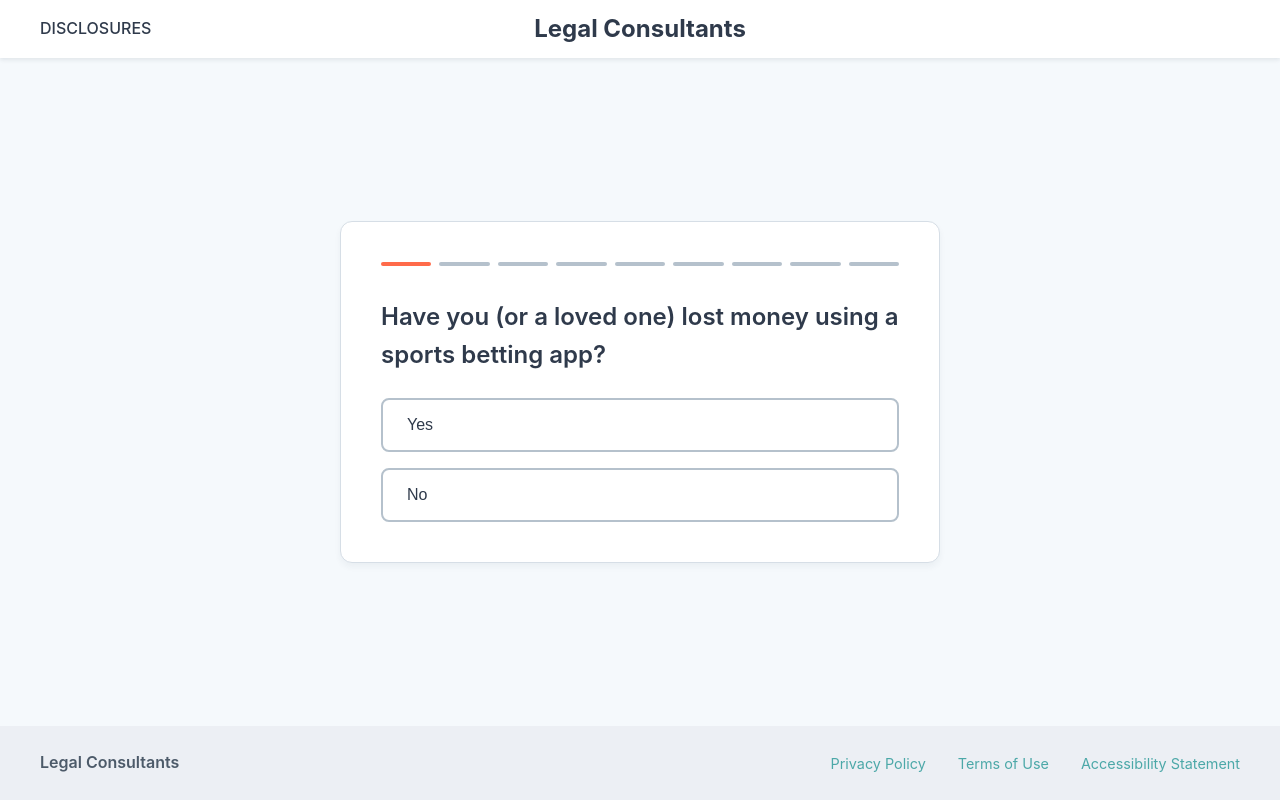
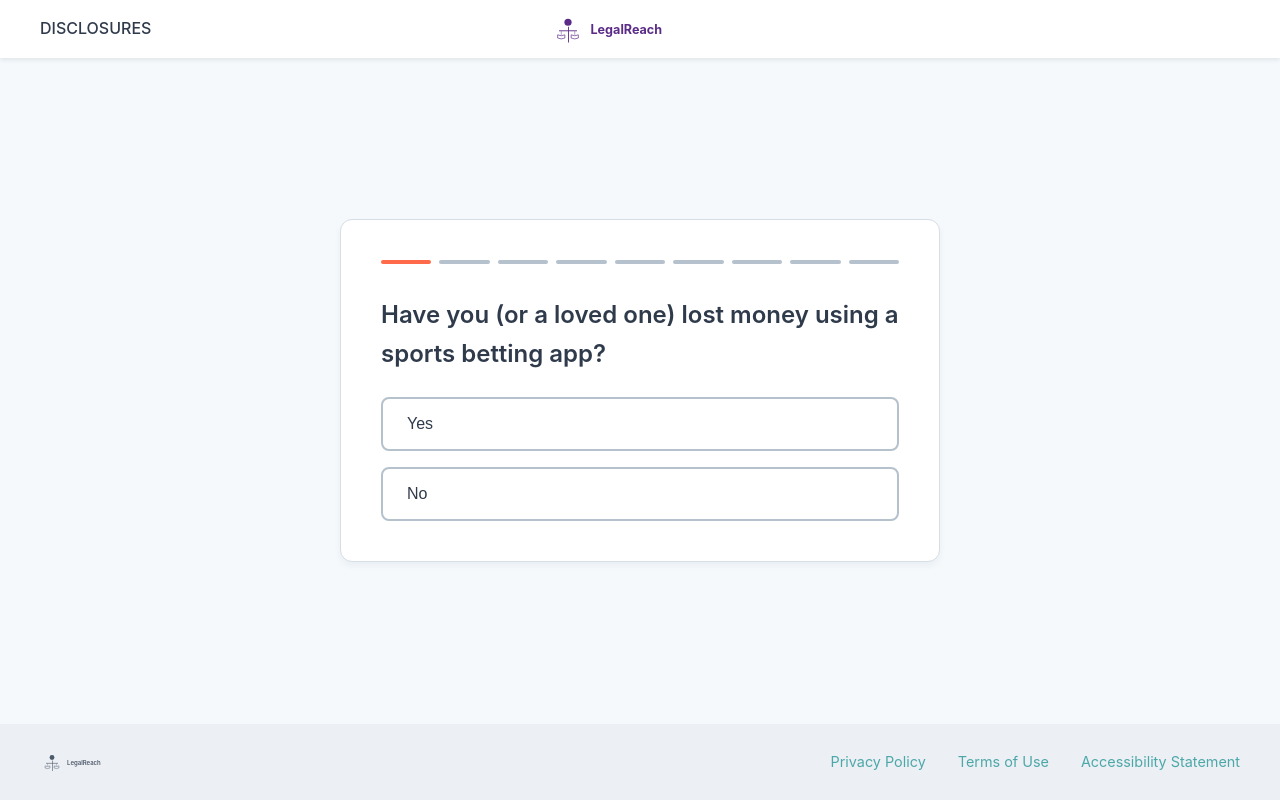
Before and after one commit to xgarrettx/legal-mass-tort-lead-gen, a Next.js app: page / in a window 1280 px wide. Built offline with nearby package versions, Linux system fonts and the light colour scheme.

Commit message:
update header and footer with logo

```diff
--- a/src/app/globals.css
+++ b/src/app/globals.css
@@ -53,12 +53,38 @@ body {
 }
 
 .logo {
-  font-size: 1.5rem;
-  font-weight: 700;
-  color: var(--color-text);
   position: absolute;
   left: 50%;
   transform: translateX(-50%);
+  display: flex;
+  align-items: center;
+}
+
+.logo-svg {
+  height: 40px;
+  width: auto;
+}
+
+.logo-text {
+  font-family: -apple-system, BlinkMacSystemFont, 'Segoe UI', Roboto, Oxygen, Ubuntu, Cantarell, sans-serif;
+  font-size: 28px;
+  font-weight: 700;
+}
+
+.footer-logo {
+  display: flex;
+  align-items: center;
+}
+
+.footer-logo-svg {
+  height: 28px;
+  width: auto;
+}
+
+.footer-logo-text {
+  font-family: -apple-system, BlinkMacSystemFont, 'Segoe UI', Roboto, Oxygen, Ubuntu, Cantarell, sans-serif;
+  font-size: 20px;
+  font-weight: 600;
 }
 
 .disclosure-link {
@@ -368,6 +394,22 @@ body {
     transform: none;
   }
 
+  .logo-svg {
+    height: 32px;
+  }
+
+  .logo-text {
+    font-size: 22px;
+  }
+
+  .footer-logo-svg {
+    height: 24px;
+  }
+
+  .footer-logo-text {
+    font-size: 18px;
+  }
+
   .header-content {
     flex-direction: column;
     gap: 1rem;
--- a/src/components/Footer.tsx
+++ b/src/components/Footer.tsx
@@ -4,7 +4,47 @@ export default function Footer() {
   return (
     <footer className="footer">
       <div className="footer-content">
-        <div className="footer-logo">Legal Consultants</div>
+        <div className="footer-logo">
+          <svg
+            width="120"
+            height="28"
+            viewBox="0 0 400 80"
+            className="footer-logo-svg"
+            aria-label="LegalReach"
+          >
+            {/* Justice scales icon */}
+            <g transform="translate(10, 10)">
+              {/* Person figure */}
+              <circle cx="30" cy="15" r="8" fill="#4C5A69"/>
+
+              {/* Justice scales */}
+              <g transform="translate(30, 25)">
+                {/* Center post */}
+                <rect x="0" y="0" width="2" height="35" fill="#4C5A69"/>
+
+                {/* Horizontal beam */}
+                <rect x="-20" y="8" width="40" height="2" fill="#4C5A69"/>
+
+                {/* Left scale */}
+                <g transform="translate(-15, 10)">
+                  <line x1="0" y1="0" x2="0" y2="8" stroke="#4C5A69" strokeWidth="1"/>
+                  <path d="M -8 8 Q 0 12 8 8 L 8 15 Q 0 19 -8 15 Z" fill="none" stroke="#4C5A69" strokeWidth="1.5"/>
+                </g>
+
+                {/* Right scale */}
+                <g transform="translate(15, 10)">
+                  <line x1="0" y1="0" x2="0" y2="8" stroke="#4C5A69" strokeWidth="1"/>
+                  <path d="M -8 8 Q 0 12 8 8 L 8 15 Q 0 19 -8 15 Z" fill="none" stroke="#4C5A69" strokeWidth="1.5"/>
+                </g>
+              </g>
+            </g>
+
+            {/* LegalReach text */}
+            <text x="90" y="50" className="footer-logo-text" fill="#4C5A69">
+              LegalReach
+            </text>
+          </svg>
+        </div>
         <div className="footer-links">
           <Link href="#">Privacy Policy</Link>
           <Link href="#">Terms of Use</Link>
--- a/src/components/Header.tsx
+++ b/src/components/Header.tsx
@@ -4,7 +4,47 @@ export default function Header() {
   return (
     <header className="header">
       <div className="header-content">
-        <div className="logo">Legal Consultants</div>
+        <div className="logo">
+          <svg
+            width="180"
+            height="40"
+            viewBox="0 0 400 80"
+            className="logo-svg"
+            aria-label="LegalReach"
+          >
+            {/* Justice scales icon */}
+            <g transform="translate(10, 10)">
+              {/* Person figure */}
+              <circle cx="30" cy="15" r="8" fill="#5B2C87"/>
+
+              {/* Justice scales */}
+              <g transform="translate(30, 25)">
+                {/* Center post */}
+                <rect x="0" y="0" width="2" height="35" fill="#5B2C87"/>
+
+                {/* Horizontal beam */}
+                <rect x="-20" y="8" width="40" height="2" fill="#5B2C87"/>
+
+                {/* Left scale */}
+                <g transform="translate(-15, 10)">
+                  <line x1="0" y1="0" x2="0" y2="8" stroke="#5B2C87" strokeWidth="1"/>
+                  <path d="M -8 8 Q 0 12 8 8 L 8 15 Q 0 19 -8 15 Z" fill="none" stroke="#5B2C87" strokeWidth="1.5"/>
+                </g>
+
+                {/* Right scale */}
+                <g transform="translate(15, 10)">
+                  <line x1="0" y1="0" x2="0" y2="8" stroke="#5B2C87" strokeWidth="1"/>
+                  <path d="M -8 8 Q 0 12 8 8 L 8 15 Q 0 19 -8 15 Z" fill="none" stroke="#5B2C87" strokeWidth="1.5"/>
+                </g>
+              </g>
+            </g>
+
+            {/* LegalReach text */}
+            <text x="90" y="50" className="logo-text" fill="#5B2C87">
+              LegalReach
+            </text>
+          </svg>
+        </div>
         <Link href="#" className="disclosure-link">
           DISCLOSURES
         </Link>
```
